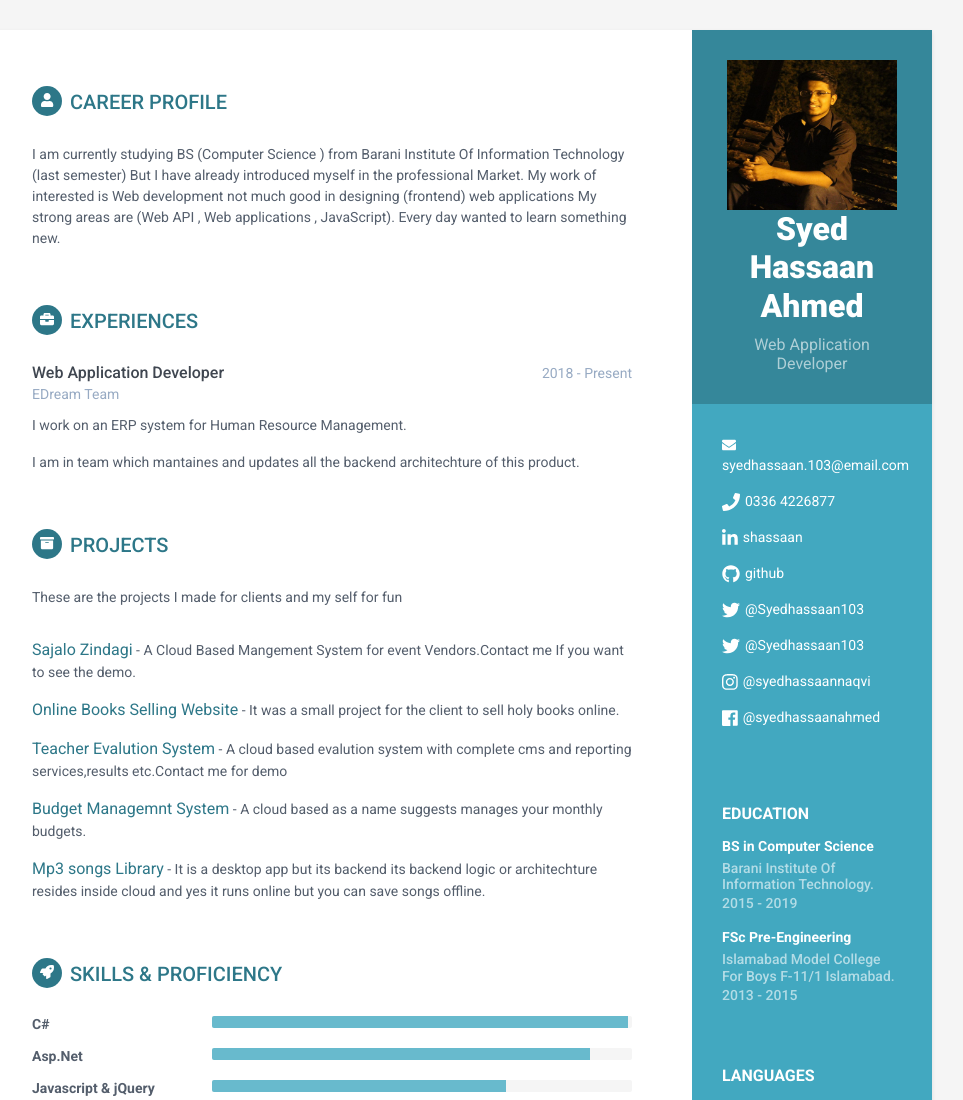
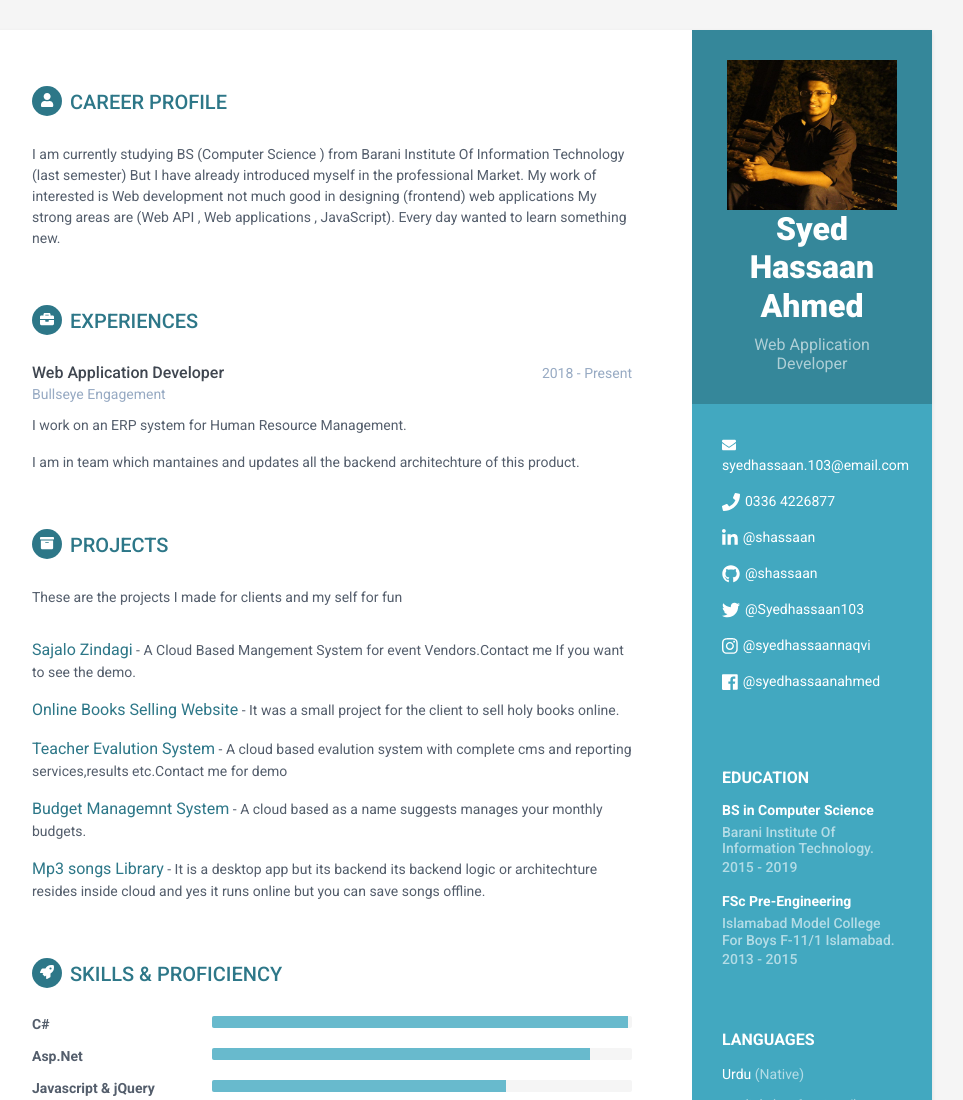
Before and after one commit to shassaan/hassaan, a plain HTML site: page index.html in a window 1280 px wide. Shown: the top 1100 px of the page, without its empty margins (188-1151 px from the left). Drawn offline with nearby package versions, Linux system fonts and the light colour scheme.

Commit message:
Update index.html

```diff
--- a/index.html
+++ b/index.html
@@ -34,9 +34,8 @@
                 <ul class="list-unstyled contact-list">
                     <li class="email"><i class="fas fa-envelope"></i><a href="mailto: syedhassaan.103@email.com">syedhassaan.103@email.com</a></li>
                     <li class="phone"><i class="fas fa-phone"></i><a href="tel:0336 4226877">0336 4226877</a></li>
-                    <li class="linkedin"><i class="fab fa-linkedin-in"></i><a href="https://linkedin.com/in/shassaan/" target="_blank">shassaan</a></li>
-                    <li class="github"><i class="fab fa-github"></i><a href="https://github.com/shassaan" target="_blank">github</a></li>
-                    <li class="twitter"><i class="fab fa-twitter"></i><a href="https://twitter.com/Syedhassaan103" target="_blank">@Syedhassaan103</a></li>
+                    <li class="linkedin"><i class="fab fa-linkedin-in"></i><a href="https://linkedin.com/in/shassaan/" target="_blank">@shassaan</a></li>
+                    <li class="github"><i class="fab fa-github"></i><a href="https://github.com/shassaan" target="_blank">@shassaan</a></li>
                     <li class="twitter"><i class="fab fa-twitter"></i><a href="https://twitter.com/Syedhassaan103" target="_blank">@Syedhassaan103</a></li>
                     <li class="instagram"><i class="fab fa-instagram"></i><a href="https://www.instagram.com/syedhassaannaqvi/" target="_blank">@syedhassaannaqvi</a></li>
                     <li class="facebook"><i class="fab fa-facebook"></i><a href="https://www.facebook.com/syedhassaan.102/" target="_blank">@syedhassaanahmed</a></li>
@@ -94,7 +93,7 @@
                             <h3 class="job-title">Web Application Developer</h3>
                             <div class="time">2018 - Present</div>
                         </div><!--//upper-row-->
-                        <div class="company">EDream Team</div>
+                        <div class="company">Bullseye Engagement</div>
                     </div><!--//meta-->
                     <div class="details">
                         <p>I work on an ERP system for Human Resource Management.</p>
```
